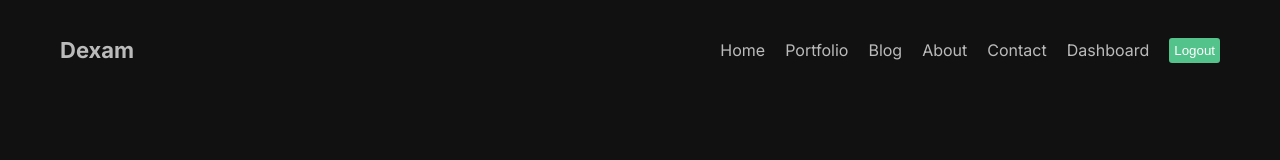
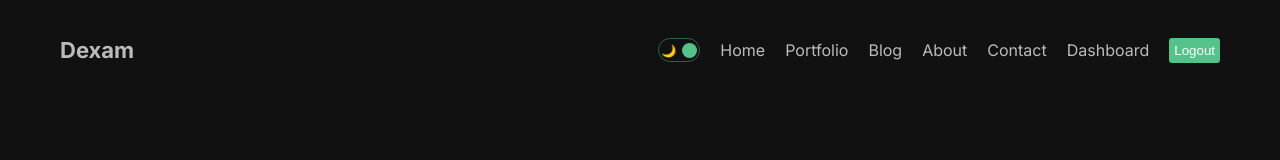
Before and after one commit to KabirAbdulkareem/myweb, a Next.js app: page / in a window 1280 px wide. Shown: the top 160 px of the page. Built offline with nearby package versions, Linux system fonts and the light colour scheme.

Commit message:
Added Mode Toggle switch component to the Nav bar

```diff
--- a/src/components/navbar/Navbar.jsx
+++ b/src/components/navbar/Navbar.jsx
@@ -3,6 +3,7 @@
 import Link from "next/link";
 import React from "react";
 import styles from "./navbar.module.css";
+import DarkModeToggle from "../DarkModeToggle/DarkModeToggle";
 
 const links = [
   {
@@ -43,6 +44,7 @@ const Navbar = () => {
         Dexam
       </Link>
       <div className={styles.links}>
+        <DarkModeToggle />
         {links.map((link) => (
           <Link key={link.id} href={link.url} className={styles.link}>
             {link.title}
```
